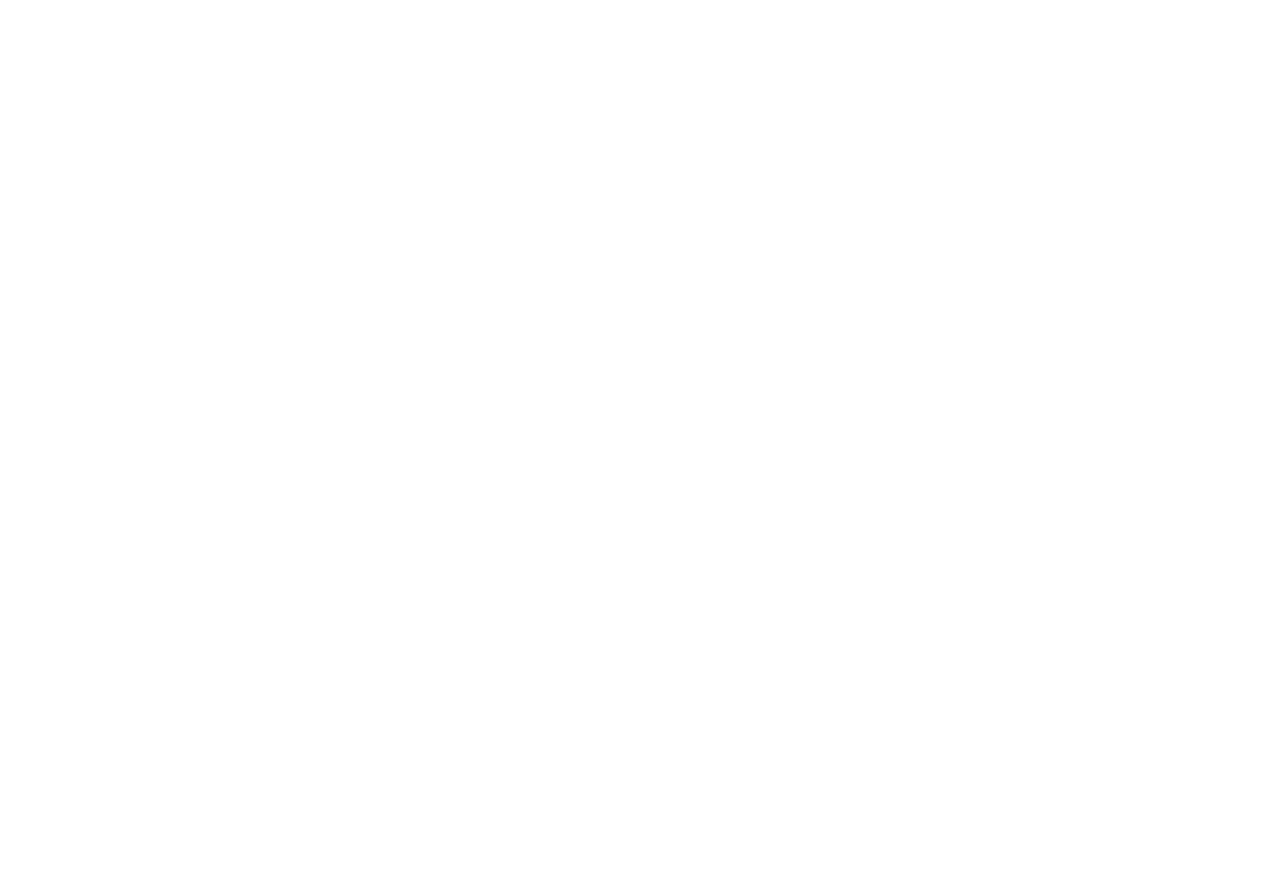
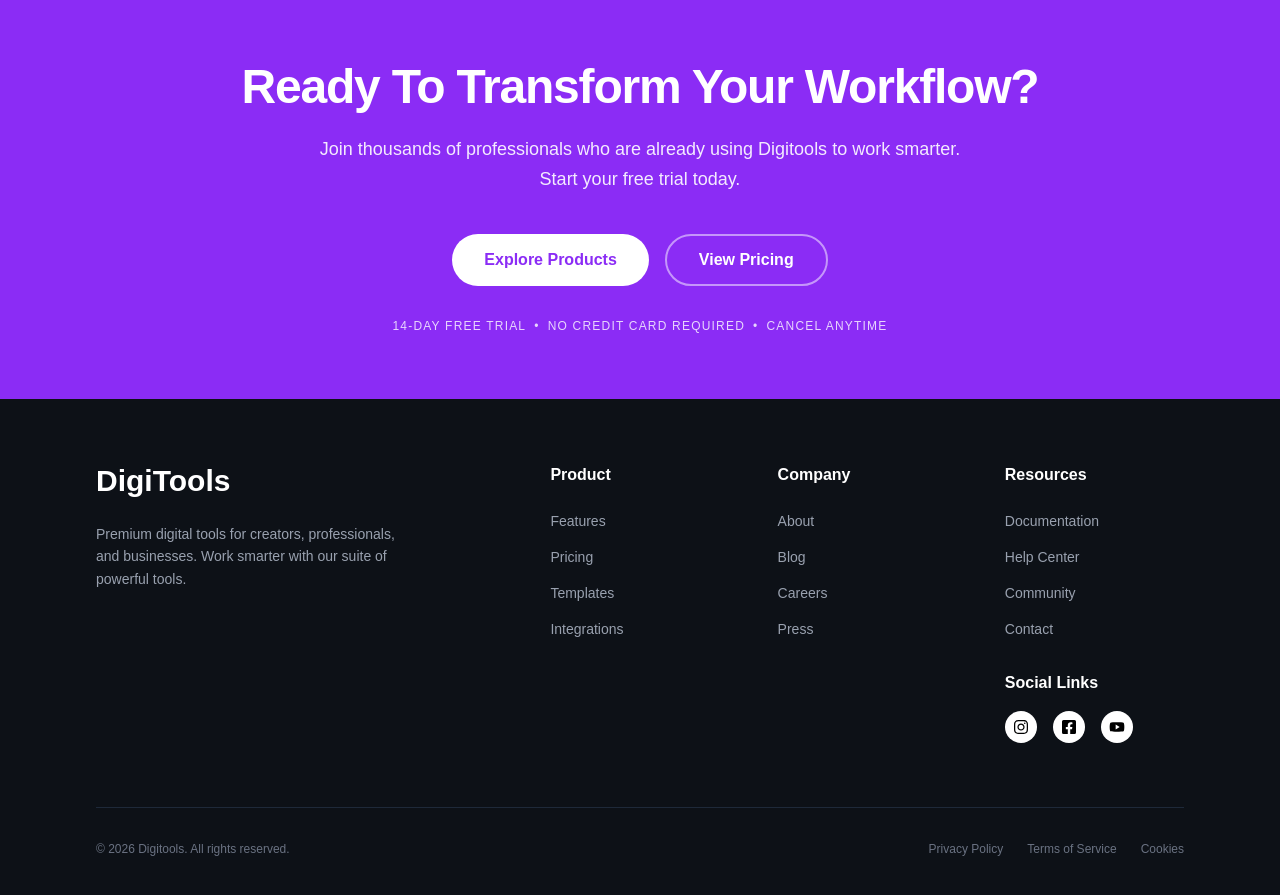
Before and after one commit to naimurrahmanniloy/digitools-platform, a React (Vite) app: page / in a window 1280 px wide. Shown: the part 3920-4815 px from the top of the page. Before the commit the page ends 3839 px from the top, so only its background shows below. Built offline with nearby package versions, Linux system fonts and the light colour scheme.

Commit message:
added all the eatures

```diff
--- a/package.json
+++ b/package.json
@@ -12,6 +12,7 @@
   "dependencies": {
     "@tailwindcss/vite": "^4.2.2",
     "lucide": "^1.3.0",
+    "lucide-react": "^1.3.0",
     "react": "^19.2.4",
     "react-dom": "^19.2.4",
     "react-icons": "^5.6.0",
--- a/src/App.jsx
+++ b/src/App.jsx
@@ -6,6 +6,9 @@
 import Rating from "./components/Rating/Rating";
 import StepsSection from "./components/StepsSection/StepsSection";
 import Pricing from "./components/Pricing/Pricing";
+import TransformSection from "./components/TransformSection/TransformSection";
+import FooterSection from "./components/FooterSection/FooterSection";
+import { ToastContainer } from "react-toastify";
 
 const loadData = async () => {
   const res = await fetch("/data.json");
@@ -44,6 +47,10 @@
       >
         <Pricing fetchPricing={fetchPricing} />
       </Suspense>
+      <TransformSection />
+      {/* <FooterSection /> */}
+      <FooterSection />
+      <ToastContainer />
     </>
   );
 }
--- a/src/components/Cards/Cards.jsx
+++ b/src/components/Cards/Cards.jsx
@@ -1,6 +1,6 @@
 import React, { useState } from "react";
 import { FaCheck } from "react-icons/fa";
-import { ToastContainer } from "react-toastify";
+import { toast, ToastContainer } from "react-toastify";
 
 const Cards = ({ product, selectedProduct, setSelectedProduct }) => {
   const [selected, setSelected] = useState(false);
@@ -9,6 +9,13 @@
     setSelected(op);
     setSelectedProduct([...selectedProduct, product]);
   };
+  const notify = () => {
+    toast.success("Successfully added to cart! ", {
+      position: "top-center",
+      autoClose: 4000,
+    });
+  };
+
   return (
     <div>
       <div className="card w-96 bg-base-100 shadow-sm">
@@ -68,7 +75,10 @@
           </ul>
           <div className="mt-6">
             <button
-              onClick={() => handleAddToCart(true)}
+              onClick={() => {
+                handleAddToCart(true);
+                notify();
+              }}
               disabled={selected}
               className={` ${selected ? "btn btn-outline text-black btn-block rounded-full" : "btn text-white bg-linear-to-r from-[#4f39f6] to-[#9514fa] btn-block rounded-full"}`}
             >
--- a/src/components/Cart/Cart.jsx
+++ b/src/components/Cart/Cart.jsx
@@ -1,4 +1,5 @@
 import React from "react";
+import { toast } from "react-toastify";
 
 const Cart = ({ selectedProduct, setSelectedProduct }) => {
   const totalPrice = selectedProduct.reduce((total, product) => {
@@ -11,7 +12,12 @@
     );
     setSelectedProduct(updatedProduct);
   };
-
+  const notify = () => {
+    toast.success("You have successfully purchased.", {
+      position: "top-center",
+      autoClose: 4000,
+    });
+  };
   const handleCheckout = () => {
     alert(
       `Checkout successful! Thank you for your purchase. Total: $${totalPrice}`,
@@ -59,7 +65,10 @@
             <h2 className="text-3xl">${totalPrice}</h2>
           </div>
           <button
-            onClick={() => handleCheckout()}
+            onClick={() => {
+              handleCheckout();
+              notify();
+            }}
             className="btn text-white bg-linear-to-r from-[#4f39f6] to-[#9514fa] btn-block rounded-full"
           >
             Checkout
--- /dev/null
+++ b/src/components/FooterSection/FooterSection.jsx
@@ -0,0 +1,146 @@
+import React from "react";
+import { FaFacebookSquare, FaInstagram } from "react-icons/fa";
+import { TiSocialYoutube } from "react-icons/ti";
+
+const FooterSection = () => {
+  return (
+    <div>
+      <footer className="bg-[#0D1117] text-white py-16 px-6 md:px-12 lg:px-24">
+        <div className="max-w-7xl mx-auto">
+          {/* Main Footer Content */}
+          <div className="grid grid-cols-1 md:grid-cols-2 lg:grid-cols-5 gap-12 mb-16">
+            {/* Logo and Description Section */}
+            <div className="lg:col-span-2">
+              <h2 className="text-3xl font-bold mb-6">DigiTools</h2>
+              <p className="text-gray-400 text-sm leading-relaxed max-w-xs">
+                Premium digital tools for creators, professionals, and
+                businesses. Work smarter with our suite of powerful tools.
+              </p>
+            </div>
+
+            {/* Product Links */}
+            <div>
+              <h3 className="font-semibold mb-6">Product</h3>
+              <ul className="space-y-4 text-sm text-gray-400">
+                <li>
+                  <a href="#" className="hover:text-white transition-colors">
+                    Features
+                  </a>
+                </li>
+                <li>
+                  <a href="#" className="hover:text-white transition-colors">
+                    Pricing
+                  </a>
+                </li>
+                <li>
+                  <a href="#" className="hover:text-white transition-colors">
+                    Templates
+                  </a>
+                </li>
+                <li>
+                  <a href="#" className="hover:text-white transition-colors">
+                    Integrations
+                  </a>
+                </li>
+              </ul>
+            </div>
+
+            {/* Company Links */}
+            <div>
+              <h3 className="font-semibold mb-6">Company</h3>
+              <ul className="space-y-4 text-sm text-gray-400">
+                <li>
+                  <a href="#" className="hover:text-white transition-colors">
+                    About
+                  </a>
+                </li>
+                <li>
+                  <a href="#" className="hover:text-white transition-colors">
+                    Blog
+                  </a>
+                </li>
+                <li>
+                  <a href="#" className="hover:text-white transition-colors">
+                    Careers
+                  </a>
+                </li>
+                <li>
+                  <a href="#" className="hover:text-white transition-colors">
+                    Press
+                  </a>
+                </li>
+              </ul>
+            </div>
+
+            {/* Resources & Socials */}
+            <div>
+              <h3 className="font-semibold mb-6">Resources</h3>
+              <ul className="space-y-4 text-sm text-gray-400 mb-8">
+                <li>
+                  <a href="#" className="hover:text-white transition-colors">
+                    Documentation
+                  </a>
+                </li>
+                <li>
+                  <a href="#" className="hover:text-white transition-colors">
+                    Help Center
+                  </a>
+                </li>
+                <li>
+                  <a href="#" className="hover:text-white transition-colors">
+                    Community
+                  </a>
+                </li>
+                <li>
+                  <a href="#" className="hover:text-white transition-colors">
+                    Contact
+                  </a>
+                </li>
+              </ul>
+
+              <h3 className="font-semibold mb-4">Social Links</h3>
+              <div className="flex gap-4">
+                <a
+                  href="#"
+                  className="bg-white p-2 rounded-full text-black hover:bg-gray-200 transition-all"
+                >
+                  <FaInstagram size={16} />
+                </a>
+                <a
+                  href="#"
+                  className="bg-white p-2 rounded-full text-black hover:bg-gray-200 transition-all"
+                >
+                  <FaFacebookSquare size={16} />
+                </a>
+                <a
+                  href="#"
+                  className="bg-white p-2 rounded-full text-black hover:bg-gray-200 transition-all"
+                >
+                  <TiSocialYoutube size={16} />
+                </a>
+              </div>
+            </div>
+          </div>
+
+          {/* Bottom Bar */}
+          <div className="pt-8 border-t border-gray-800 flex flex-col md:flex-row justify-between items-center gap-4 text-[12px] text-gray-500">
+            <p>© 2026 Digitools. All rights reserved.</p>
+            <div className="flex gap-6">
+              <a href="#" className="hover:text-white transition-colors">
+                Privacy Policy
+              </a>
+              <a href="#" className="hover:text-white transition-colors">
+                Terms of Service
+              </a>
+              <a href="#" className="hover:text-white transition-colors">
+                Cookies
+              </a>
+            </div>
+          </div>
+        </div>
+      </footer>
+    </div>
+  );
+};
+
+export default FooterSection;
--- a/src/components/PricingCard/PricingCard.jsx
+++ b/src/components/PricingCard/PricingCard.jsx
@@ -46,7 +46,7 @@
           </ul>
           <div className="mt-6">
             {plan.tier === "Pro" && (
-              <button className="btn text-white btn-outline btn-block rounded-full">
+              <button className="btn  btn-outline btn-block rounded-full">
                 {plan.button_text}
               </button>
             )}
--- /dev/null
+++ b/src/components/TransformSection/TransformSection.jsx
@@ -0,0 +1,38 @@
+import React from "react";
+
+const TransformSection = () => {
+  return (
+    <div className="mt-20">
+      <section className="flex flex-col items-center justify-center min-h-100 bg-[#8B2CF5] px-6 py-16 text-center text-white">
+        <h2 className="text-3xl md:text-5xl font-bold mb-6 tracking-tight">
+          Ready To Transform Your Workflow?
+        </h2>
+
+        <p className="max-w-2xl text-sm md:text-lg opacity-90 leading-relaxed mb-10">
+          Join thousands of professionals who are already using Digitools to
+          work smarter.
+          <br className="hidden md:block" /> Start your free trial today.
+        </p>
+
+        <div className="flex flex-col sm:flex-row gap-4 mb-8">
+          <button className="bg-white text-[#8B2CF5] font-semibold px-8 py-3 rounded-full hover:bg-opacity-90 transition-all">
+            Explore Products
+          </button>
+          <button className="border-2 border-white/50 text-white font-semibold px-8 py-3 rounded-full hover:bg-white hover:text-[#8B2CF5] transition-all">
+            View Pricing
+          </button>
+        </div>
+
+        <div className="flex flex-wrap justify-center gap-2 text-[10px] md:text-xs font-medium uppercase tracking-widest opacity-80">
+          <span>14-day free trial</span>
+          <span className="hidden sm:inline">•</span>
+          <span>No credit card required</span>
+          <span className="hidden sm:inline">•</span>
+          <span>Cancel anytime</span>
+        </div>
+      </section>
+    </div>
+  );
+};
+
+export default TransformSection;
```
Also changed, not shown: 1 other file (tests, documents, lock files or other folders).
